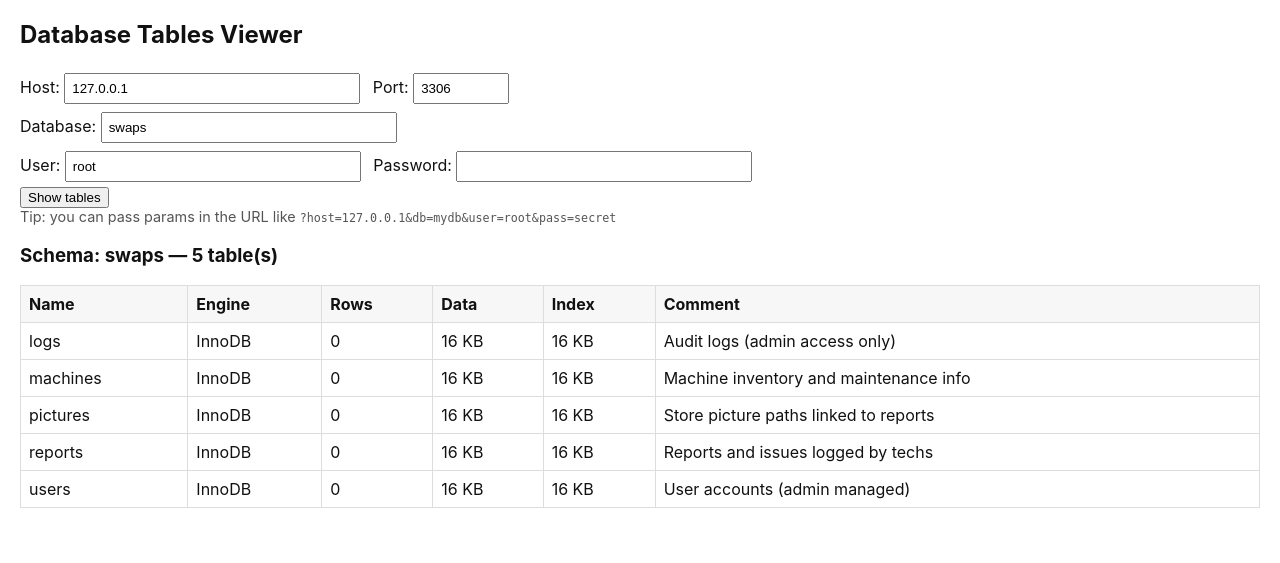
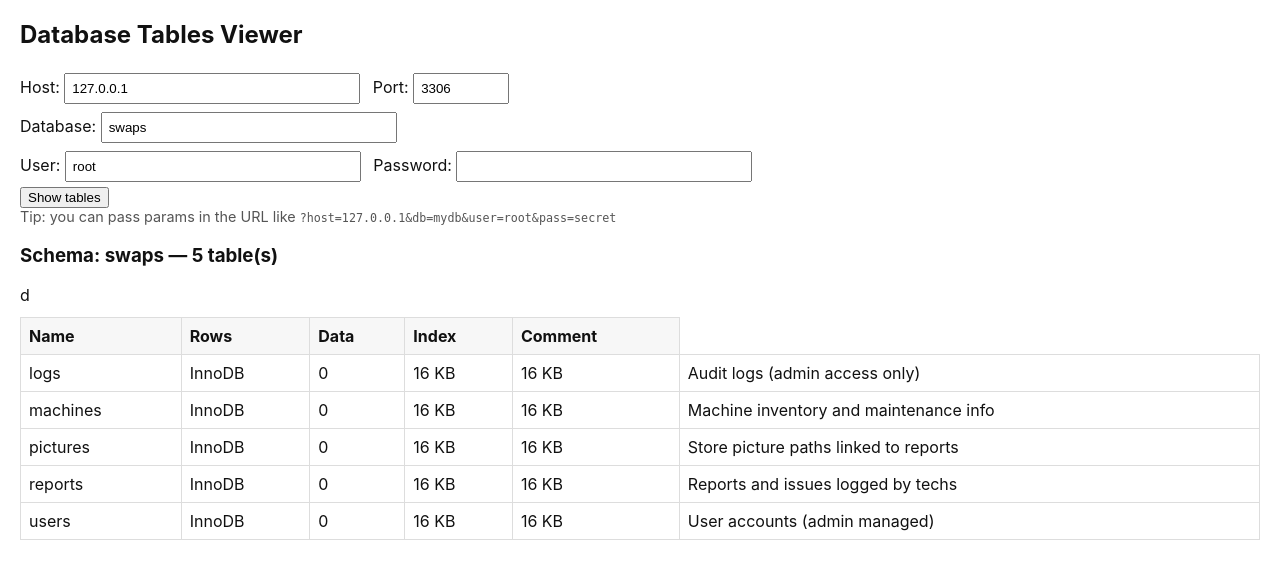
Before and after one commit to org126/swaps, a PHP site: page /list_tables.php in a window 1280 px wide. Shown: the top 563 px of the page. Run offline with PHP 8.4, Linux system fonts and the light colour scheme.

Commit message:
Update list_tables.php

```diff
--- a/list_tables.php
+++ b/list_tables.php
@@ -76,8 +76,7 @@ if($db){
     <table>
       <thead>
         <tr>
-          <th>Name</th>
-          <th>Engine</th>
+          <th>Name</th>d
           <th>Rows</th>
           <th>Data</th>
           <th>Index</th>
```
